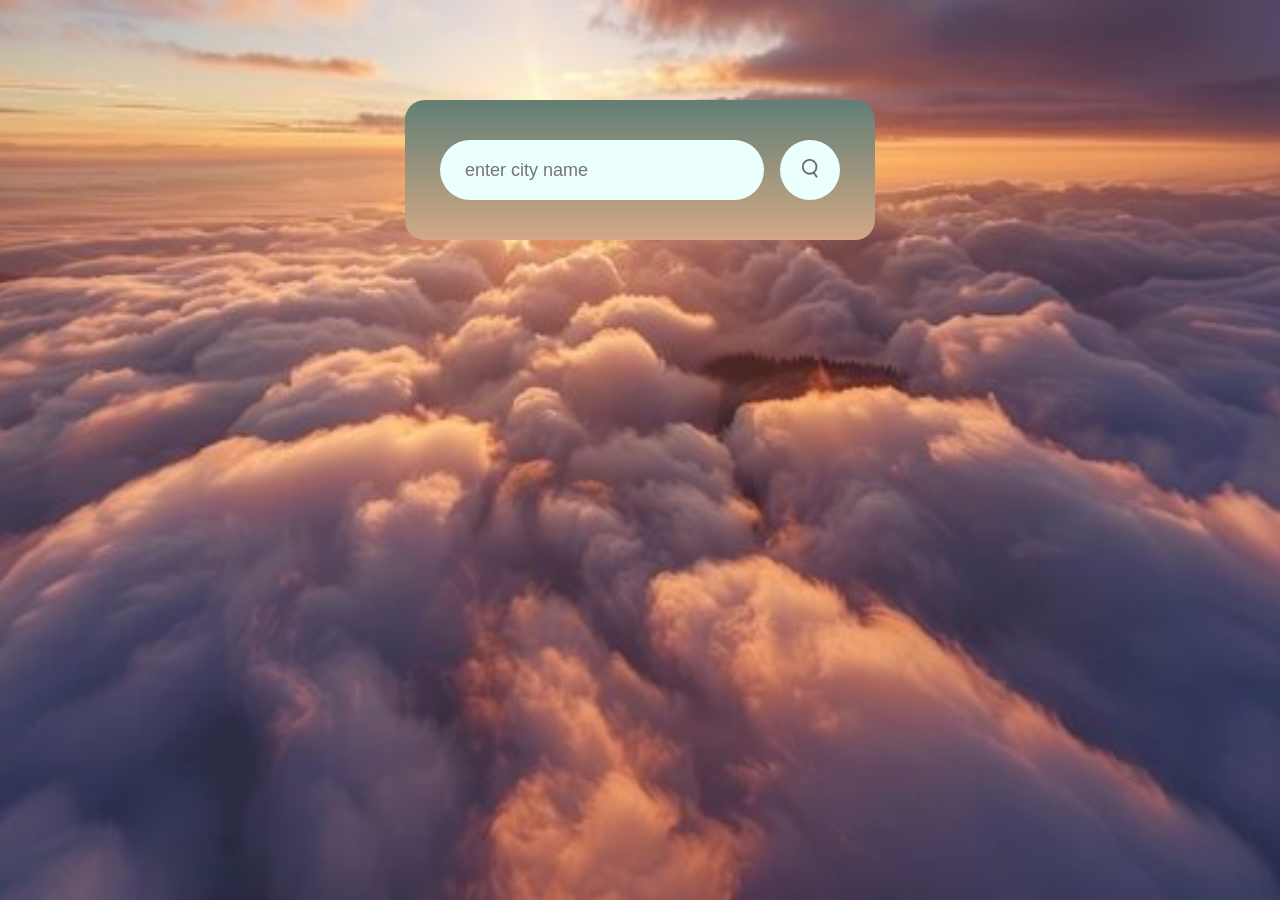
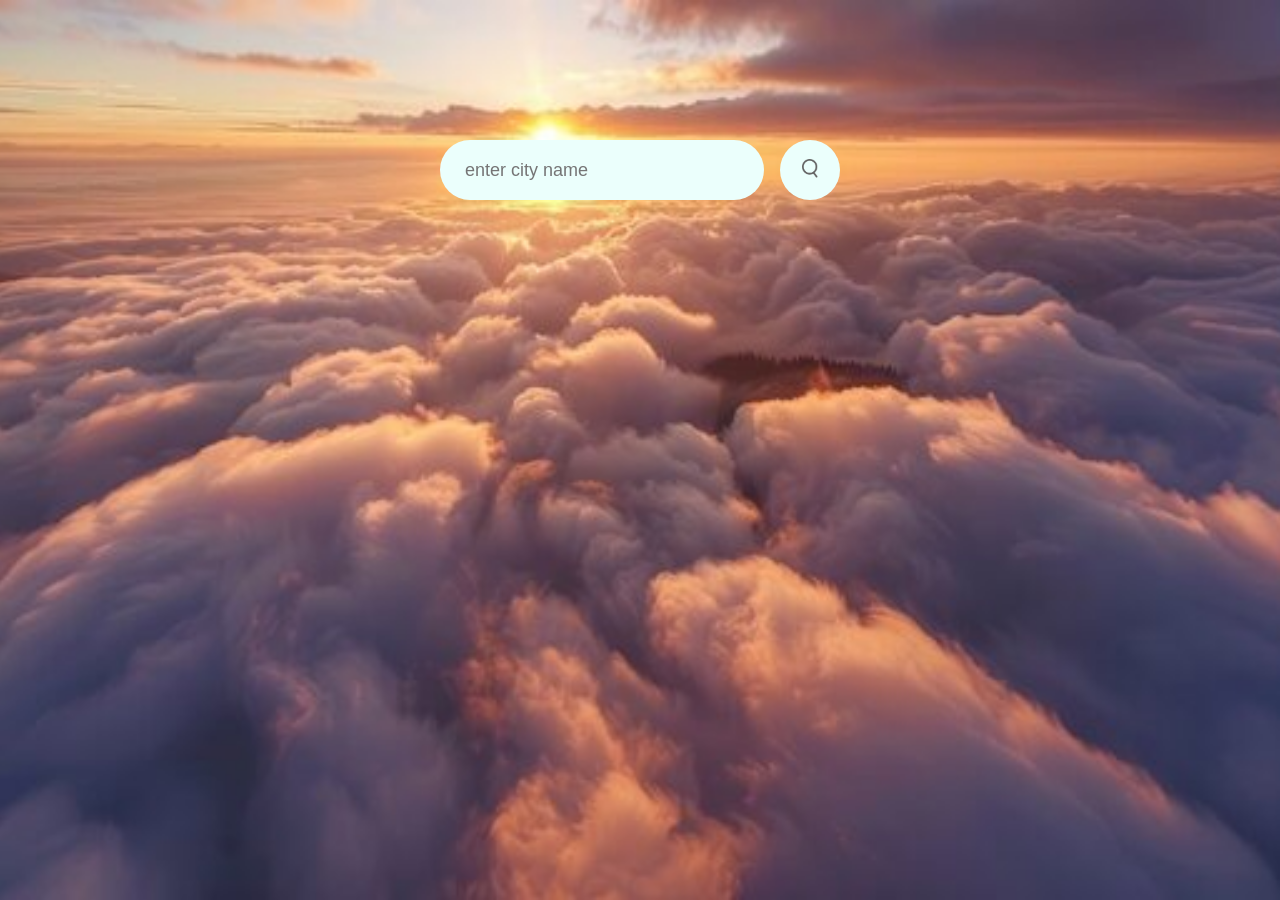
Before and after one commit to Sanju5622/Weather-App, a plain HTML site: page index.html in a window 1280 px wide. Drawn offline with Linux system fonts and the light colour scheme.

Commit message:
Update style.css

```diff
--- a/style.css
+++ b/style.css
@@ -17,7 +17,7 @@ body{
 .card{
     width: 90%;
     max-width: 470px;
-    background: linear-gradient(#627e75,#d2a985);
+    background: transparent;
     color: #ffff;
     margin: 100px auto 0;
     border-radius: 20px;
```
